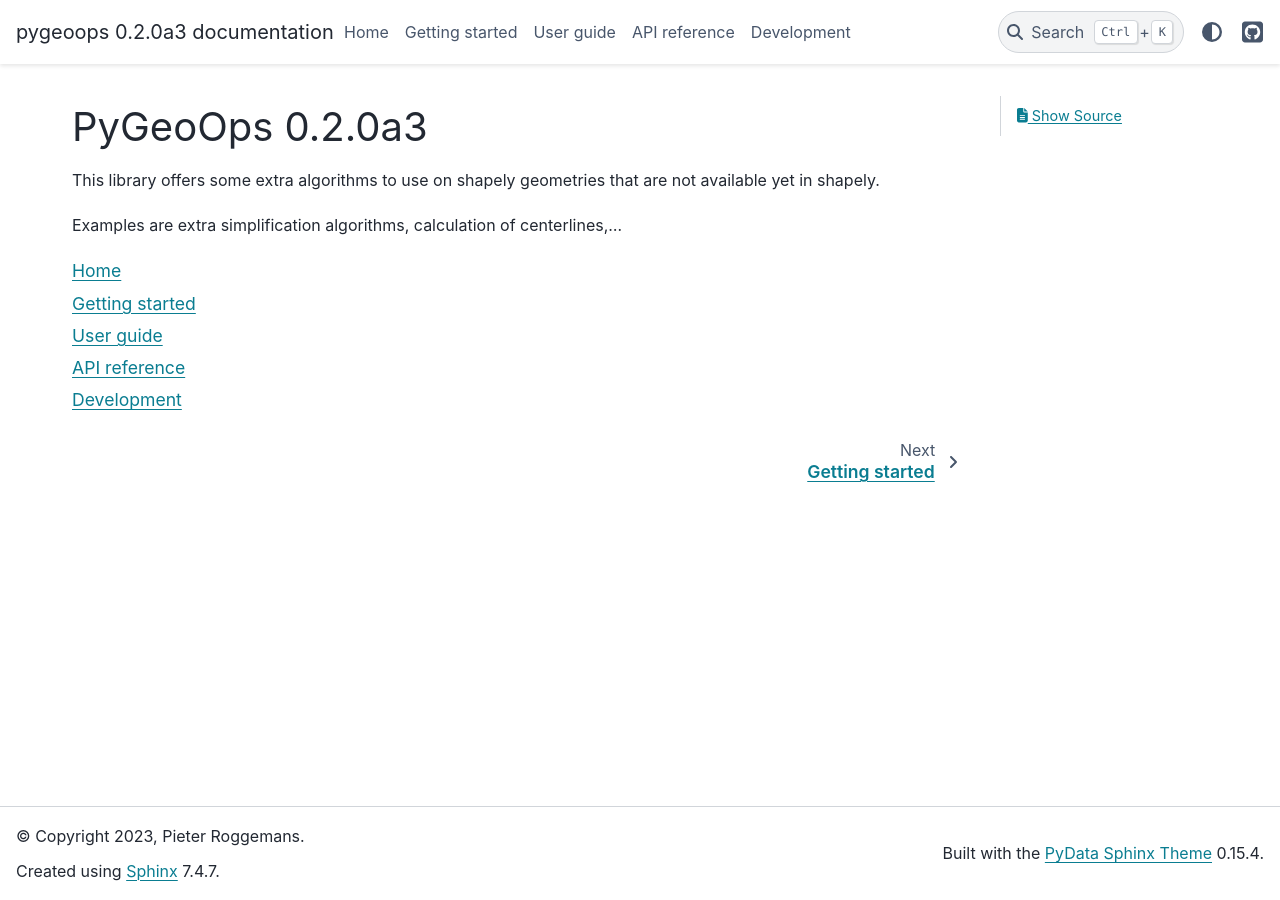
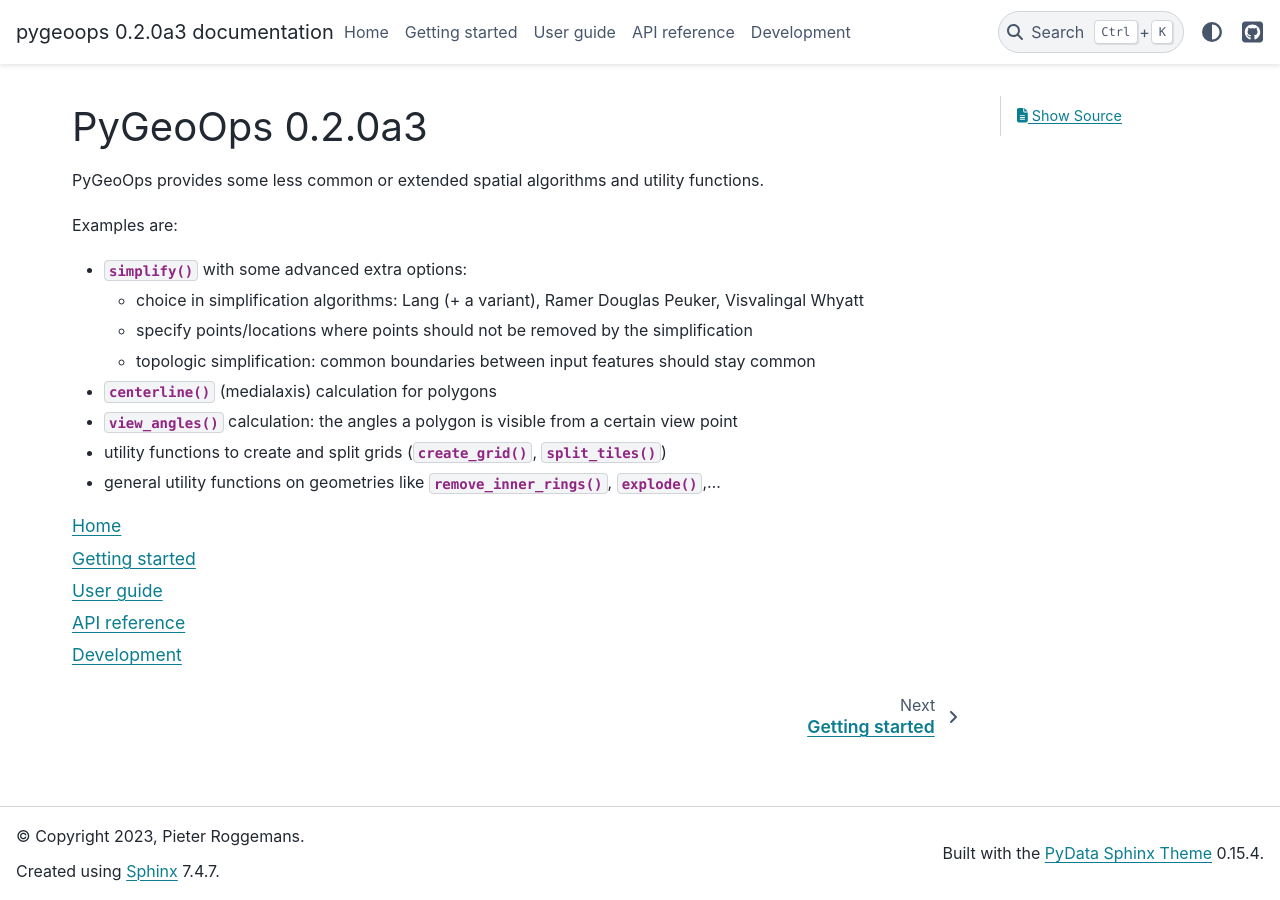
Before and after one commit to pygeoops/pygeoops, a Sphinx documentation site: the page built from docs/index.rst, in a window 1280 px wide. Built offline with Sphinx 7.4.7 and the PyData theme 0.15.4, drawn with Linux system fonts in a browser that asks for light colours.

Commit message:
Improvements to documentation (#33)

```diff
--- a/docs/development.rst
+++ b/docs/development.rst
@@ -23,6 +23,8 @@ dependencies::
     conda activate pygeoops-dev
 
 
+Now you should be able to run the code.
+
 .. _miniforge installer : https://github.com/conda-forge/miniforge#miniforge3
 
 .. |pygeoops git repository| raw:: html
--- a/docs/getting_started.rst
+++ b/docs/getting_started.rst
@@ -24,4 +24,4 @@ Pygeoops is available on the conda-forge channel. Install as follows::
     conda install pygeoops --channel conda-forge
 
 
-.. _miniconda installer : https://conda.io/projects/conda/en/latest/user-guide/install/index.html
+.. _miniforge installer : https://github.com/conda-forge/miniforge#miniforge3
--- a/docs/index.rst
+++ b/docs/index.rst
@@ -3,13 +3,28 @@
    You can adapt this file completely to your liking, but it should at least
    contain the root `toctree` directive.
 
+.. currentmodule:: pygeoops
+
 PyGeoOps |version|
 ====================
 
-This library offers some extra algorithms to use on shapely geometries that are not
-available yet in shapely.
+PyGeoOps provides some less common or extended spatial algorithms and utility functions.
 
-Examples are extra simplification algorithms, calculation of centerlines,...
+Examples are:
+
+* :meth:`~simplify` with some advanced extra options:
+
+  * choice in simplification algorithms: Lang (+ a variant), Ramer Douglas Peuker, Visvalingal Whyatt
+  * specify points/locations where points should not be removed by the simplification
+  * topologic simplification: common boundaries between input features should stay common
+
+* :meth:`~centerline` (medialaxis) calculation for polygons
+* :meth:`~view_angles` calculation: the angles a polygon is visible from a certain
+  view point
+* utility functions to create and split grids
+  (:meth:`~create_grid`, :meth:`~split_tiles`)
+* general utility functions on geometries like :meth:`~remove_inner_rings`,
+  :meth:`~explode`,...
 
 
 .. toctree::
```
Also changed, not shown: other parts of docs/development.rst (+1 -1 lines), docs/user_guide.rst (+4 -4 lines).
